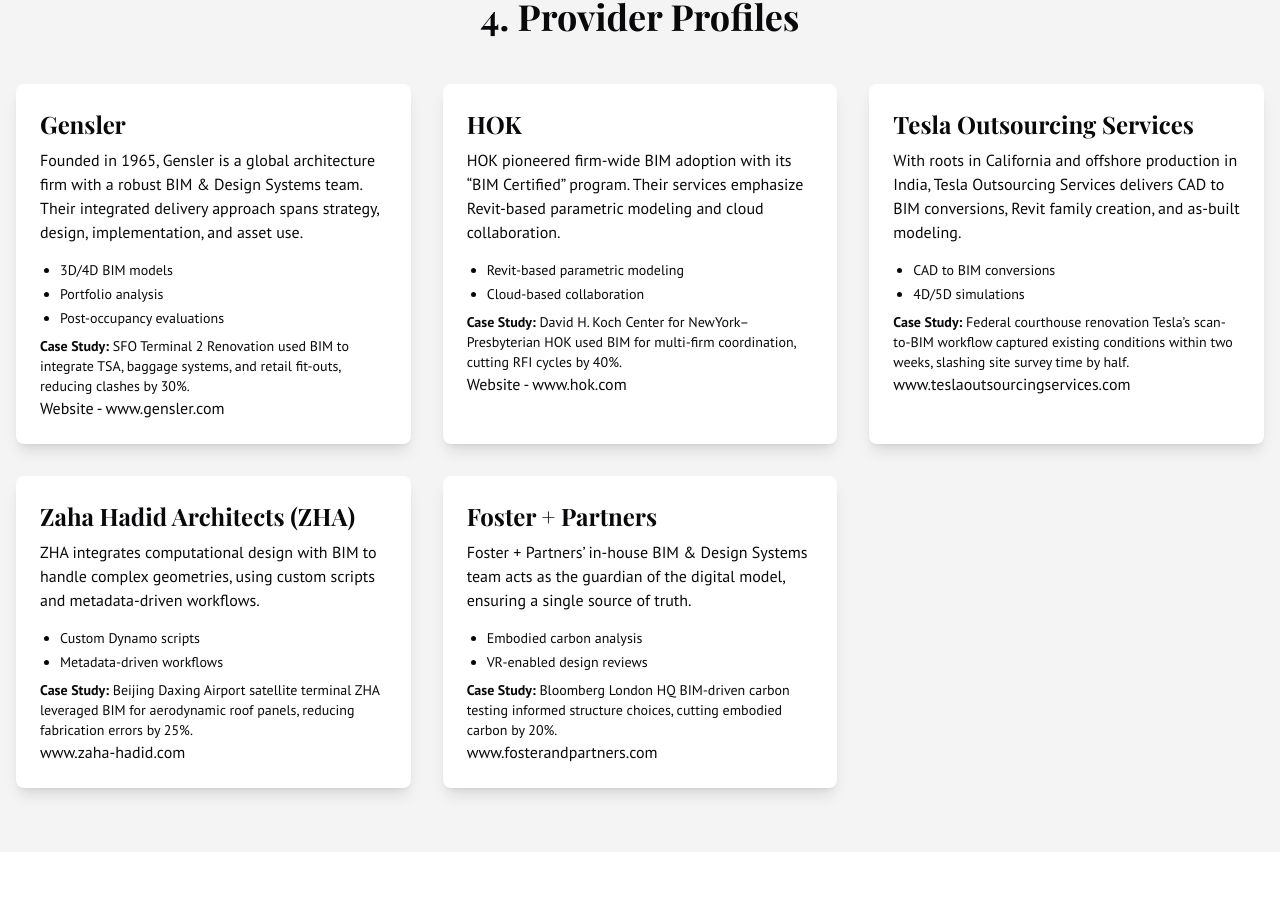
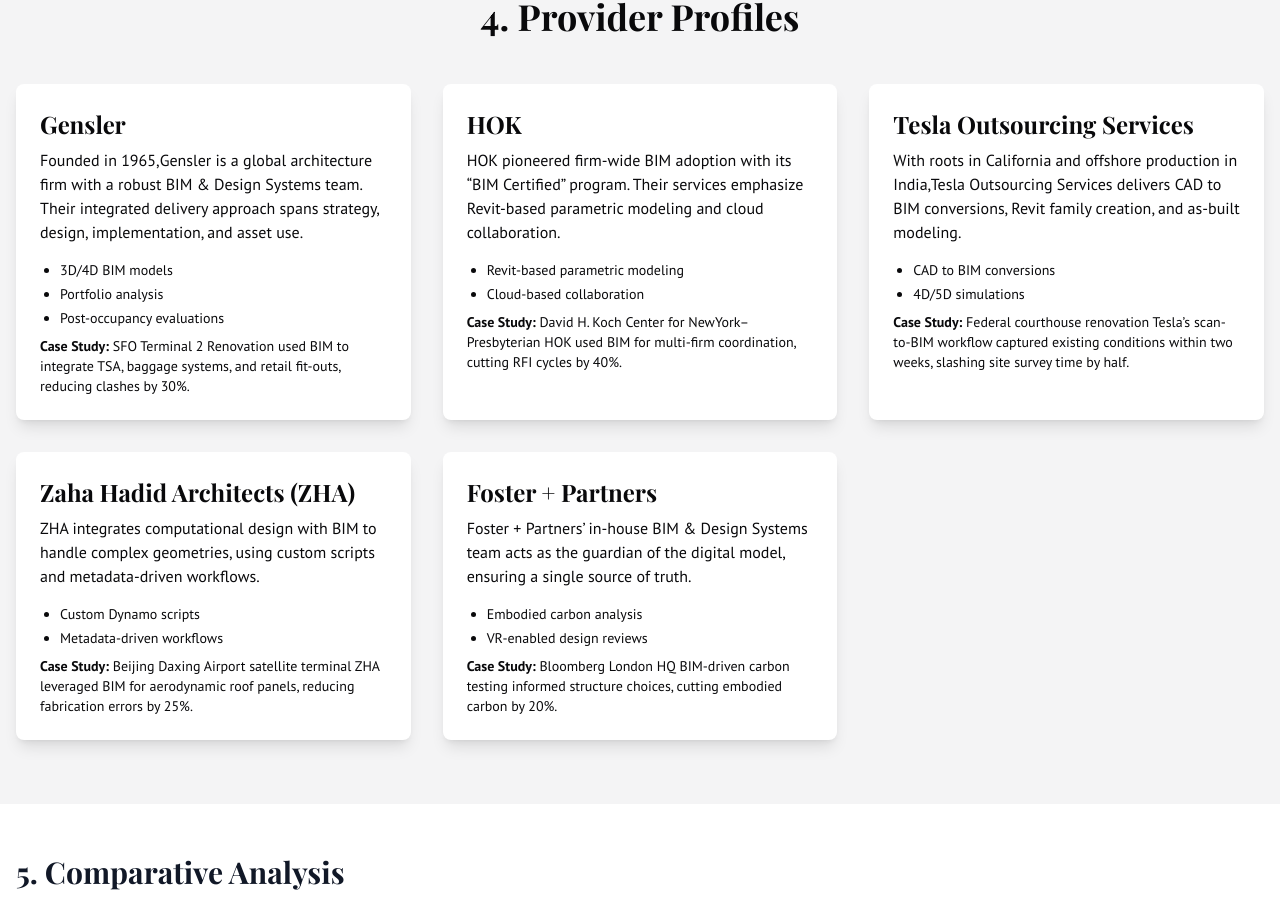
Before and after one commit to toswebdevuser-02/architecturalbimproviders-usa, a Next.js app: page / in a window 1280 px wide. Shown: the part 2603-3509 px from the top of the page. Built offline with nearby package versions, Linux system fonts and the light colour scheme.

Commit message:
Update page.tsx

```diff
--- a/src/app/page.tsx
+++ b/src/app/page.tsx
@@ -135,7 +135,7 @@
               <div className="bg-card text-card-foreground p-6 rounded-lg shadow-lg">
                 <h3 className="font-headline text-2xl mb-2">Gensler</h3>
                 <p className="mb-4">
-                  Founded in 1965, Gensler is a global architecture firm with a
+                  Founded in 1965,<a href="http://www.gensler.com" target="_blank" rel="noopener noreferrer">Gensler</a> is a global architecture firm with a
                   robust BIM & Design Systems team. Their integrated delivery
                   approach spans strategy, design, implementation, and asset use.
                 </p>
@@ -145,14 +145,14 @@
                   <li>Post-occupancy evaluations</li>
                 </ul>
                 <p className="text-sm mt-2"><strong>Case Study:</strong> SFO Terminal 2 Renovation used BIM to integrate TSA, baggage systems, and retail fit-outs, reducing clashes by 30%.</p>
-                <h4>Website - www.gensler.com</h4>
+
                 </div>
 
               {/* HOK */}
               <div className="bg-card text-card-foreground p-6 rounded-lg shadow-lg">
                 <h3 className="font-headline text-2xl mb-2">HOK</h3>
                 <p className="mb-4">
-                  HOK pioneered firm-wide BIM adoption with its “BIM Certified”
+                  <a href="http://www.hok.com" target="_blank" rel="noopener noreferrer">HOK</a> pioneered firm-wide BIM adoption with its “BIM Certified”
                   program. Their services emphasize Revit-based parametric modeling and cloud collaboration.
                 </p>
                 <ul className="list-disc pl-5 space-y-1 text-sm">
@@ -160,29 +160,29 @@
                     <li>Cloud-based collaboration</li>
                 </ul>
                 <p className="text-sm mt-2"><strong>Case Study:</strong> David H. Koch Center for NewYork–Presbyterian HOK used BIM for multi-firm coordination, cutting RFI cycles by 40%.</p>
-                 <h4>Website - www.hok.com</h4>
+
               </div>
 
               {/* Tesla Outsourcing Services */}
               <div className="bg-card text-card-foreground p-6 rounded-lg shadow-lg">
                 <h3 className="font-headline text-2xl mb-2">Tesla Outsourcing Services</h3>
                 <p className="mb-4">
-                  With roots in California and offshore production in India, Tesla
-                  Outsourcing Services delivers CAD to BIM conversions, Revit family creation, and as-built modeling.
+                  With roots in California and offshore production in India,<a href="http://www.teslaoutsourcingservices.com" target="_blank" rel="noopener noreferrer">Tesla
+                  Outsourcing Services</a> delivers CAD to BIM conversions, Revit family creation, and as-built modeling.
                 </p>
                  <ul className="list-disc pl-5 space-y-1 text-sm">
                     <li>CAD to BIM conversions</li>
                     <li>4D/5D simulations</li>
                 </ul>
                 <p className="text-sm mt-2"><strong>Case Study:</strong> Federal courthouse renovation Tesla’s scan-to-BIM workflow captured existing conditions within two weeks, slashing site survey time by half.</p>
-                 <h4> www.teslaoutsourcingservices.com </h4>
+
               </div>
 
               {/* Zaha Hadid Architects (ZHA) */}
               <div className="bg-card text-card-foreground p-6 rounded-lg shadow-lg">
                 <h3 className="font-headline text-2xl mb-2">Zaha Hadid Architects (ZHA)</h3>
                 <p className="mb-4">
-                  ZHA integrates computational design with BIM to handle complex
+                  <a href="http://www.zaha-hadid.com" target="_blank" rel="noopener noreferrer">ZHA</a> integrates computational design with BIM to handle complex
                   geometries, using custom scripts and metadata-driven workflows.
                 </p>
                  <ul className="list-disc pl-5 space-y-1 text-sm">
@@ -190,14 +190,14 @@
                     <li>Metadata-driven workflows</li>
                 </ul>
                 <p className="text-sm mt-2"><strong>Case Study:</strong> Beijing Daxing Airport satellite terminal ZHA leveraged BIM for aerodynamic roof panels, reducing fabrication errors by 25%.</p>
-                <h4> www.zaha-hadid.com</h4>
+
               </div>
 
               {/* Foster + Partners */}
               <div className="bg-card text-card-foreground p-6 rounded-lg shadow-lg">
                 <h3 className="font-headline text-2xl mb-2">Foster + Partners</h3>
                 <p className="mb-4">
-                  Foster + Partners’ in-house BIM & Design Systems team acts as the
+                  <a href="http://www.fosterandpartners.com" target="_blank" rel="noopener noreferrer">Foster + Partners’</a> in-house BIM & Design Systems team acts as the
                   guardian of the digital model, ensuring a single source of truth.
                 </p>
                  <ul className="list-disc pl-5 space-y-1 text-sm">
@@ -205,7 +205,7 @@
                     <li>VR-enabled design reviews</li>
                 </ul>
                  <p className="text-sm mt-2"><strong>Case Study:</strong> Bloomberg London HQ BIM-driven carbon testing informed structure choices, cutting embodied carbon by 20%.</p>
-                <h4> www.fosterandpartners.com </h4>
+
               </div>
             </div>
           </div>
```
